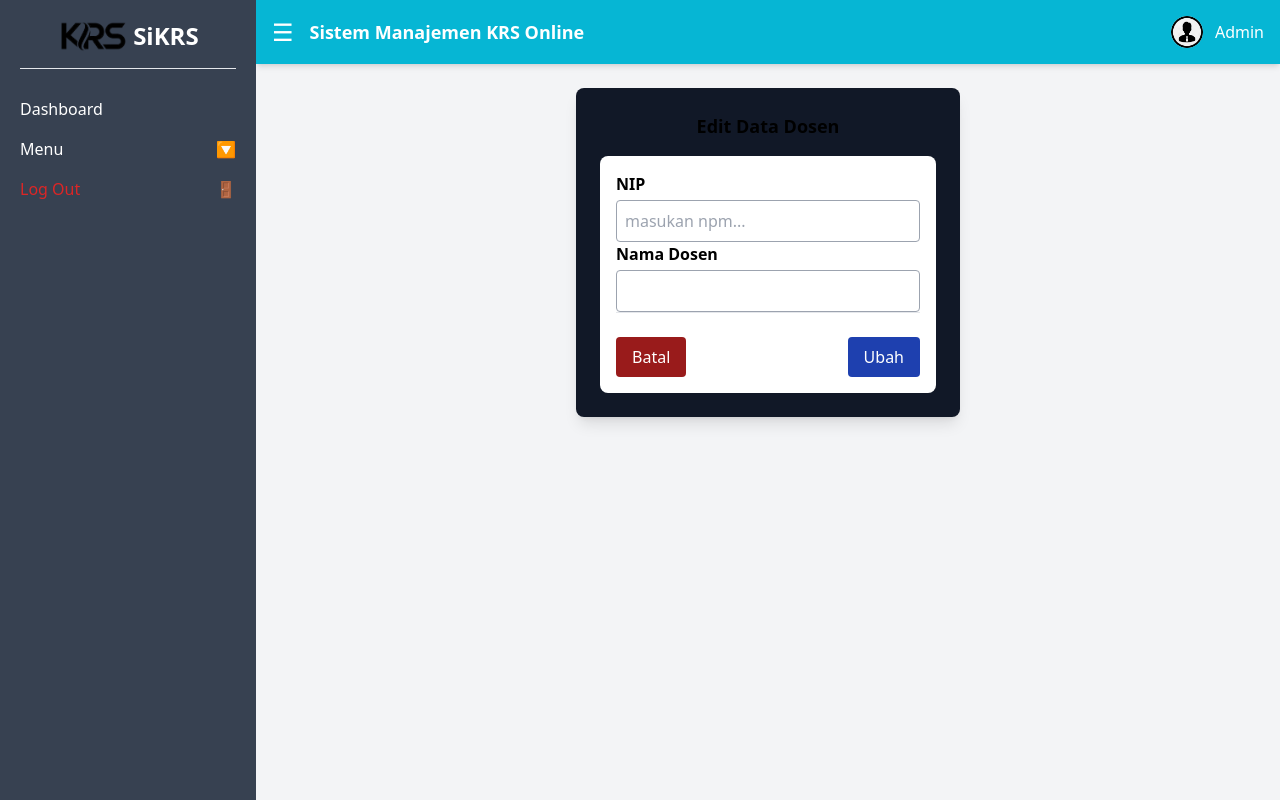
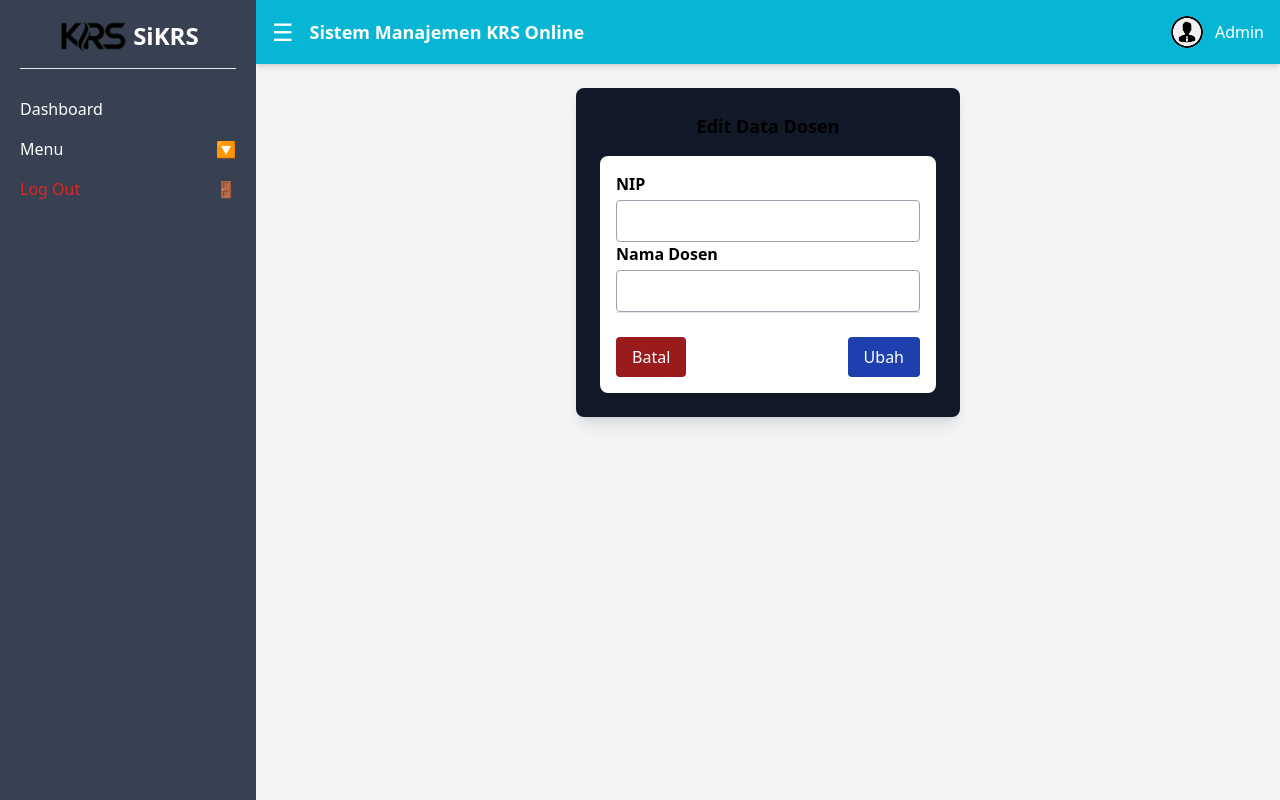
Before and after one commit to deviarynn/PBF-frontendSIKRS, a Laravel app: page /admin/editDosen in a window 1280 px wide. Run offline with Laravel 10, Linux system fonts and the light colour scheme; some libraries are stand-ins or nearby versions.

Commit message:
komit pertama

```diff
--- a/resources/views/admin/editDosen.blade.php
+++ b/resources/views/admin/editDosen.blade.php
@@ -111,7 +111,7 @@
                         <h2 class="text-lg font-bold text-center">Edit Data Dosen</h2>
                         <div class="bg-white p-4 rounded-lg mt-4">
                             <label class="block text-black font-semibold">NIP</label>
-                            <input type="text" placeholder="masukan npm..." class="w-full border border-gray-400 rounded p-2 mt-1">
+                            <input type="text" placeholder="" class="w-full border border-gray-400 rounded p-2 mt-1">
 
                             <label class="block text-black font-semibold">Nama Dosen</label>
                             <input type="text" placeholder="" class="w-full border border-gray-400 rounded p-2 mt-1">
--- a/resources/views/admin/editProdi.blade.php
+++ b/resources/views/admin/editProdi.blade.php
@@ -115,7 +115,7 @@
                         <input type="text" placeholder="" class="w-full border border-gray-400 rounded p-2 mt-1">
                         <hr><br>
                         <div class="flex justify-between">
-                            <a href="/admin/dataMhs" class="px-4 py-2 bg-red-800 text-white rounded">Batal</a>
+                            <a href="/admin/dataProdi" class="px-4 py-2 bg-red-800 text-white rounded">Batal</a>
                             <button type="submit" class="px-4 py-2 bg-blue-800 text-white rounded">Ubah</button>
                         </div>
                     </div>
```
